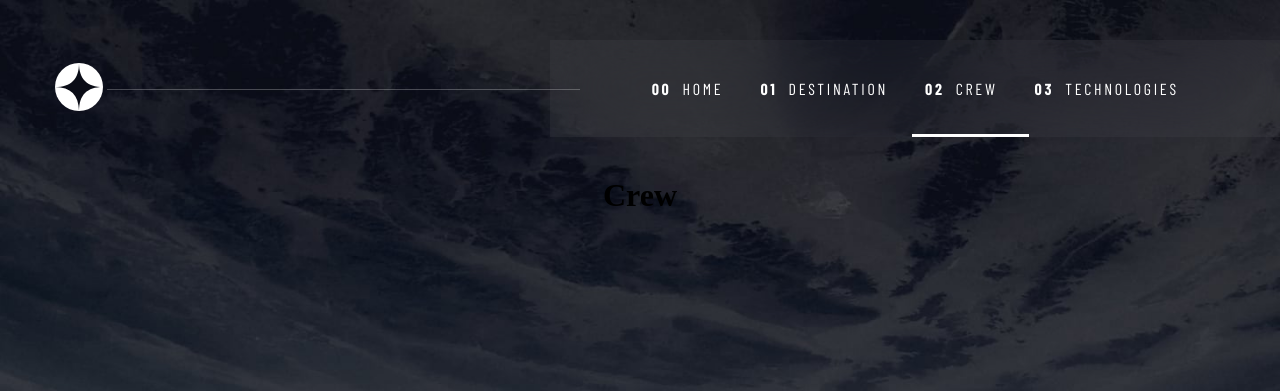
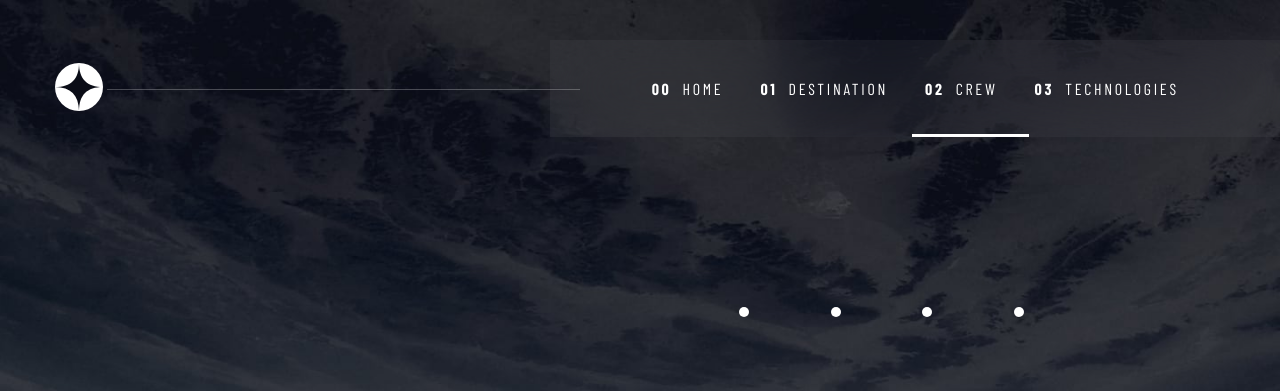
Before and after one commit to ljimshitashvili/space-tourism-website, a React (Vite) app: page /crew in a window 1280 px wide. Shown: the top 391 px of the page. Built offline with nearby package versions, Linux system fonts and the light colour scheme; a web font is replaced by a local one.

Commit message:
Add crew components

```diff
--- a/src/Components/Main/Crew/Crew.tsx
+++ b/src/Components/Main/Crew/Crew.tsx
@@ -1,15 +1,121 @@
 import { useLocation } from "react-router-dom";
-import { useEffect } from "react";
+import { useEffect, useState } from "react";
+import { Routes, Route, Link } from "react-router-dom";
+import styled from "styled-components";
+
+import Douglas from "./People/Douglas";
+import Mark from "./People/Mark";
+import Victor from "./People/Victor";
+import Anousheh from "./People/Anousheh";
 
 interface Props {
   setPath: (path: string) => void;
 }
 
 export default function Destination({ setPath }: Props) {
+  const [destPath, setDestPath] = useState<string>("");
+
   const location = useLocation();
 
   useEffect(() => {
     setPath(location.pathname);
   }, [location]);
-  return <h1>Crew</h1>;
+  return (
+    <Container>
+      <Routes>
+        <Route
+          path="douglas-hurley"
+          element={<Douglas setDestPath={setDestPath} />}
+        ></Route>
+        <Route
+          path="mark-shuttleworth"
+          element={<Mark setDestPath={setDestPath} />}
+        ></Route>
+        <Route
+          path="victor-glover"
+          element={<Victor setDestPath={setDestPath} />}
+        ></Route>
+        <Route
+          path="anousheh-ansari"
+          element={<Anousheh setDestPath={setDestPath} />}
+        ></Route>
+      </Routes>
+      <ButtonContainer>
+        <Link to="douglas-hurley">
+          <div className="circle"></div>
+        </Link>
+        <Link to="mark-shuttleworth">
+          <div className="circle"></div>
+        </Link>
+        <Link to="victor-glover">
+          <div className="circle"></div>
+        </Link>
+        <Link to="anousheh-ansari">
+          <div className="circle"></div>
+        </Link>
+      </ButtonContainer>
+    </Container>
+  );
 }
+
+const Container = styled.div`
+  width: 100%;
+  display: flex;
+  flex-direction: column;
+  position: relative;
+  max-width: 327px;
+  align-items: center;
+
+  @media (min-width: 768px) {
+    max-width: 573px;
+  }
+
+  @media (min-width: 1024px) {
+    max-width: unset;
+  }
+`;
+
+const ButtonContainer = styled.div`
+  width: 238px;
+  height: 28px;
+  display: flex;
+  justify-content: space-between;
+  align-items: start;
+  position: absolute;
+  top: 270px;
+
+  a {
+    text-decoration: none;
+    font-family: "Barlow Condensed";
+    font-style: normal;
+    font-weight: 400;
+    font-size: 14px;
+    line-height: 17px;
+    letter-spacing: 2.3625px;
+    color: #d0d6f9;
+  }
+
+  .circle {
+    width: 10px;
+    height: 10px;
+    background-color: white;
+    border-radius: 50%;
+  }
+
+  @media (min-width: 768px) {
+    width: 285px;
+    height: 34px;
+    top: 480px;
+
+    a {
+      font-size: 16px;
+      line-height: 19px;
+      letter-spacing: 2.7;
+    }
+  }
+
+  @media (min-width: 1024px) {
+    top: 130px;
+    right: 20%;
+  }
+`;
--- /dev/null
+++ b/src/Components/Main/Crew/People/Anousheh.tsx
@@ -0,0 +1,14 @@
+import { useEffect } from "react";
+import { useLocation } from "react-router-dom";
+
+interface Props {
+  setDestPath: (destpath: string) => void;
+}
+
+export default function Douglas({ setDestPath }: Props) {
+  const location = useLocation();
+  useEffect(() => {
+    setDestPath(location.pathname);
+  }, [location]);
+  return <></>;
+}
--- /dev/null
+++ b/src/Components/Main/Crew/People/Douglas.tsx
@@ -0,0 +1,14 @@
+import { useEffect } from "react";
+import { useLocation } from "react-router-dom";
+
+interface Props {
+  setDestPath: (destpath: string) => void;
+}
+
+export default function Douglas({ setDestPath }: Props) {
+  const location = useLocation();
+  useEffect(() => {
+    setDestPath(location.pathname);
+  }, [location]);
+  return <></>;
+}
--- /dev/null
+++ b/src/Components/Main/Crew/People/Mark.tsx
@@ -0,0 +1,14 @@
+import { useEffect } from "react";
+import { useLocation } from "react-router-dom";
+
+interface Props {
+  setDestPath: (destpath: string) => void;
+}
+
+export default function Douglas({ setDestPath }: Props) {
+  const location = useLocation();
+  useEffect(() => {
+    setDestPath(location.pathname);
+  }, [location]);
+  return <></>;
+}
--- /dev/null
+++ b/src/Components/Main/Crew/People/Victor.tsx
@@ -0,0 +1,14 @@
+import { useEffect } from "react";
+import { useLocation } from "react-router-dom";
+
+interface Props {
+  setDestPath: (destpath: string) => void;
+}
+
+export default function Douglas({ setDestPath }: Props) {
+  const location = useLocation();
+  useEffect(() => {
+    setDestPath(location.pathname);
+  }, [location]);
+  return <></>;
+}
--- a/src/Components/Main/Destination/Planets/Europa.tsx
+++ b/src/Components/Main/Destination/Planets/Europa.tsx
@@ -55,6 +55,12 @@ const Container = styled.div`
   width: 100%;
   padding: 24px 0;
   position: relative;
+
+  .imageDiv {
+    display: flex;
+    flex-direction: column;
+    align-items: center;
+  }
 
   h1 {
     width: 100%;
--- a/src/Components/Main/Destination/Planets/Mars.tsx
+++ b/src/Components/Main/Destination/Planets/Mars.tsx
@@ -53,6 +53,12 @@ const Container = styled.div`
   width: 100%;
   padding: 24px 0;
   position: relative;
+
+  .imageDiv {
+    display: flex;
+    flex-direction: column;
+    align-items: center;
+  }
 
   h1 {
     width: 100%;
--- a/src/Components/Main/Destination/Planets/Moon.tsx
+++ b/src/Components/Main/Destination/Planets/Moon.tsx
@@ -54,6 +54,12 @@ const Container = styled.div`
   width: 100%;
   padding: 24px 0;
   position: relative;
+
+  .imageDiv {
+    display: flex;
+    flex-direction: column;
+    align-items: center;
+  }
 
   h1 {
     width: 100%;
--- a/src/Components/Main/Destination/Planets/Titan.tsx
+++ b/src/Components/Main/Destination/Planets/Titan.tsx
@@ -54,6 +54,12 @@ const Container = styled.div`
   width: 100%;
   padding: 24px 0;
   position: relative;
+
+  .imageDiv {
+    display: flex;
+    flex-direction: column;
+    align-items: center;
+  }
 
   h1 {
     width: 100%;
```
